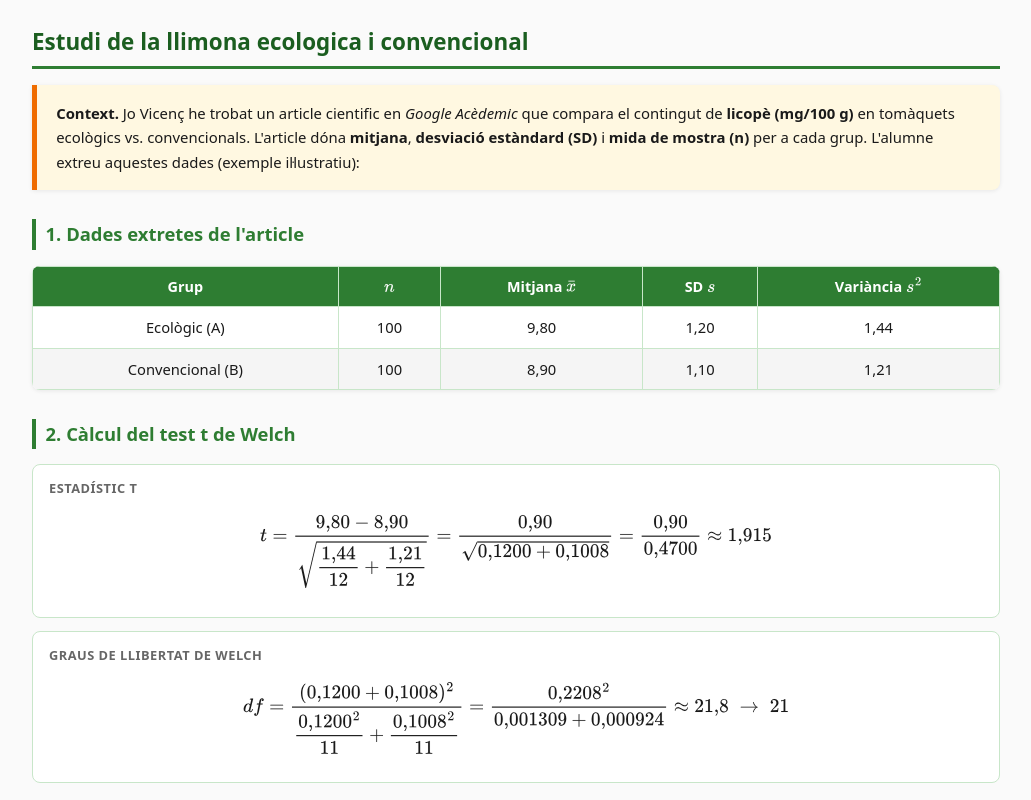
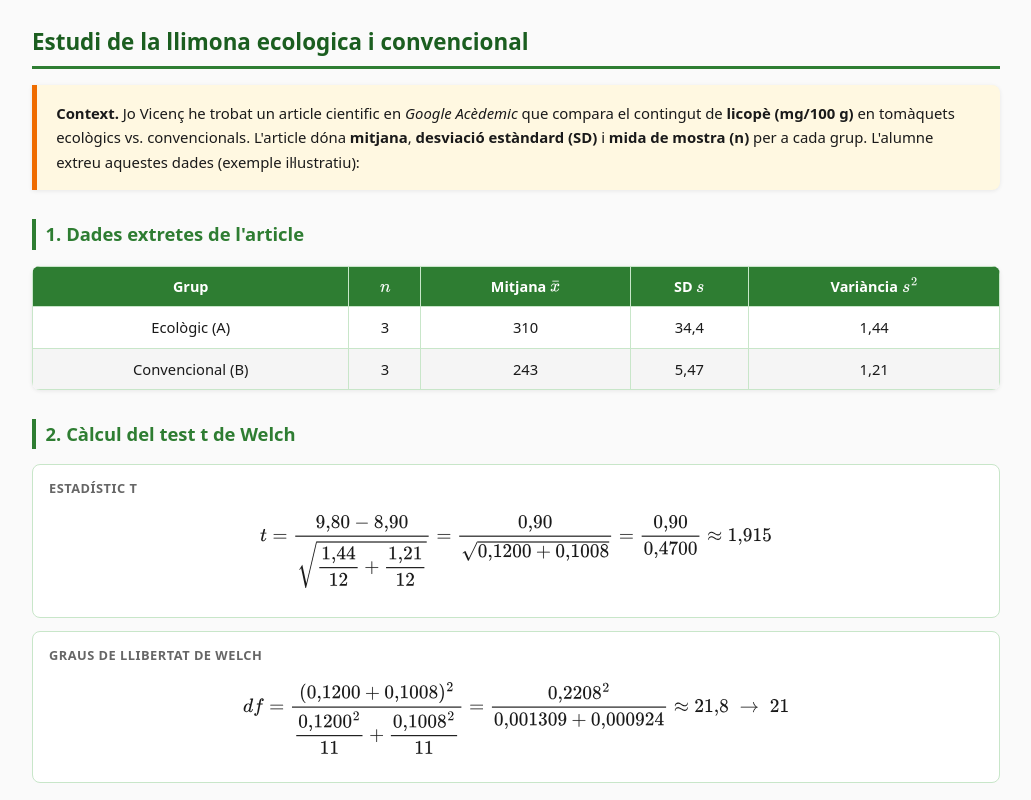
Before and after one commit to vgonzale-jpg/vgonzale-jpg.github.io, a plain HTML site: page t/index.html in a window 1280 px wide. Shown: the top 800 px of the page, without its empty margins (124-1155 px from the left). Drawn offline with nearby package versions, Linux system fonts and the light colour scheme.

Commit message:
Update index.html

```diff
--- a/t/index.html
+++ b/t/index.html
@@ -185,16 +185,16 @@ window.MathJax = {
     <tbody>
       <tr>
         <td>Ecològic (A)</td>
-        <td>100</td>
-        <td>9,80</td>
-        <td>1,20</td>
+        <td>3</td>
+        <td>310</td>
+        <td>34,4</td>
         <td>1,44</td>
       </tr>
       <tr>
         <td>Convencional (B)</td>
-        <td>100</td>
-        <td>8,90</td>
-        <td>1,10</td>
+        <td>3</td>
+        <td>243</td>
+        <td>5,47</td>
         <td>1,21</td>
       </tr>
     </tbody>
```
